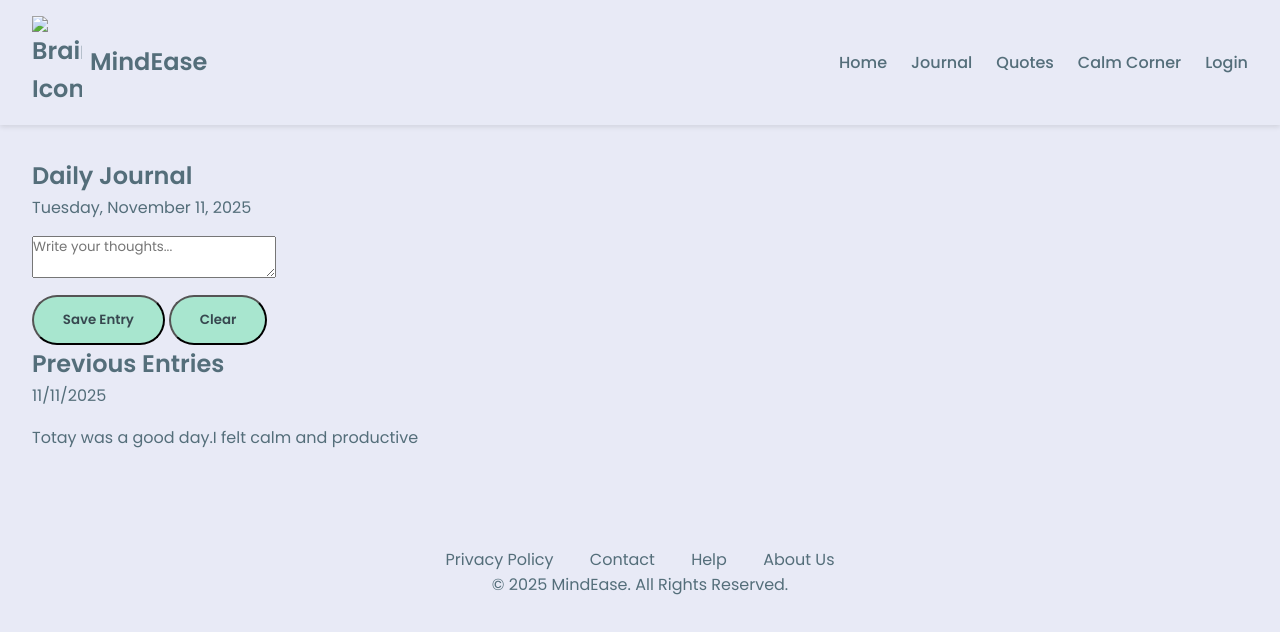
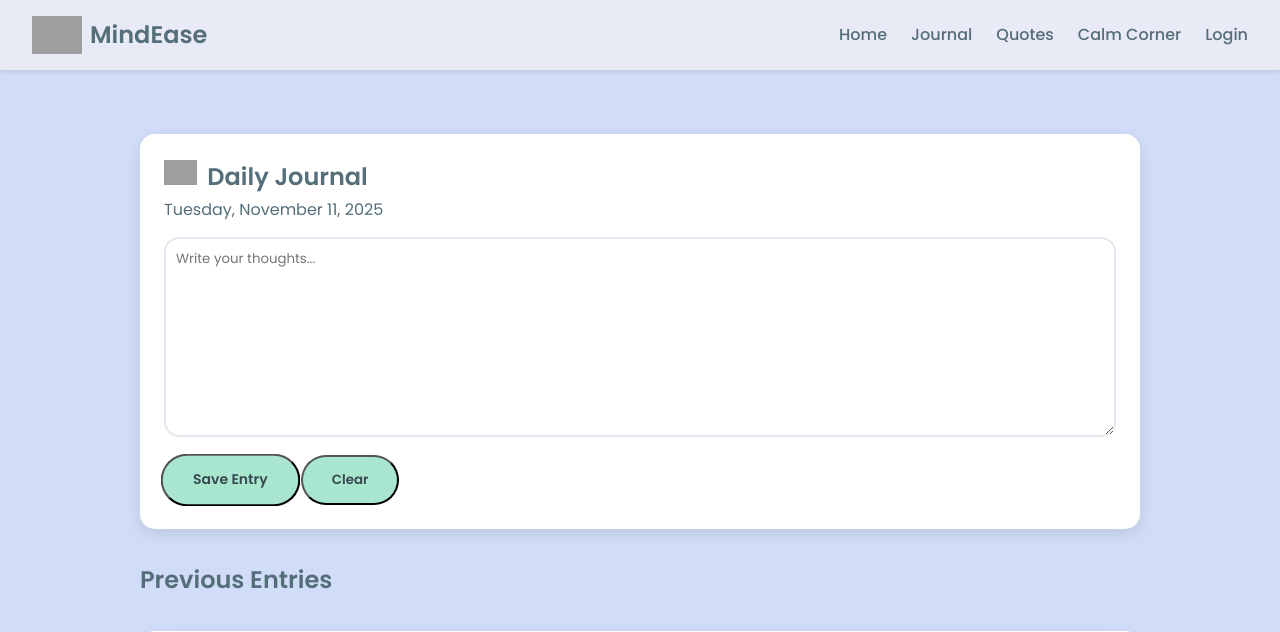
Before and after one commit to Pathum-Piyumal/MindEase, a PHP site: page /pages/journal.html in a window 1280 px wide. Shown: the top 632 px of the page. Before the commit the page ends 595 px from the top, so only its background shows below. Run offline with PHP 8.4, Linux system fonts and the light colour scheme; some libraries are stand-ins or nearby versions; grey boxes are pictures that could not be loaded.

Commit message:
updated calender icon and logo icon

```diff
--- a/public/css/journal.css
+++ b/public/css/journal.css
@@ -3,7 +3,8 @@ body {
 }
 
 .icon-calender {
-    height: 30px;
+    height: 25px;
+    margin-right: 10px;;
 }
 
 #entryText {
@@ -13,6 +14,16 @@ body {
     border-radius: 15px;
     border-color: #e2e8f0;
     border-width: 2px;
+}
+
+.content-box {
+  background: #ffffff;
+  padding: 1.5rem;
+  margin: 2rem auto;
+  max-width: 1000px;
+  border-radius: 15px;
+  box-shadow: 0 5px 15px rgba(0, 0, 0, 0.1);
+  text-align: center;
 }
 
 .save {
@@ -25,3 +36,15 @@ body {
     border-radius: 15px;
     text-align: left;
 }
+
+.entry-title {
+    display: flex;
+    width: 100%;
+}
+
+.entry-icon {
+    display: flex;
+    justify-content: end;
+    align-items: end;
+    padding:5px;
+}
--- a/public/pages/journal.html
+++ b/public/pages/journal.html
@@ -9,13 +9,13 @@
       rel="stylesheet"
     />
     <link rel="stylesheet" href="../css/style.css" />
-    <link rel="stylesheet" href="../css/feature-journal.css" />
+    <link rel="stylesheet" href="../css/journal.css" />
   </head>
   <body>
     <!-- Soft Blue -->
     <header>
       <div class="logo">
-        <img src="https://via.placeholder.com/30?text=🧠" alt="Brain Icon" />
+        <img src="/assets/icons/logo.png" alt="Brain Icon" />
         <span>MindEase</span>
       </div>
       <nav>
@@ -33,7 +33,13 @@
       <section class="section-jou" style="padding: 2rem; text-align: left">
         <div class="content-box" style="text-align: left">
           <div>
-            <h1>Daily Journal</h1>
+            <h1>
+              <img
+                src="/assets/journal-icons/calendar.svg"
+                class="icon-calender"
+                alt="Calender"
+              />Daily Journal
+            </h1>
           </div>
           <p id="currentDate" style="margin-bottom: 15px"></p>
           <div class="entryText">
@@ -51,7 +57,21 @@
         <div class="entry-card">
           <h2>Previous Entries</h2>
           <div class="content-box" style="text-align: left">
-            <p id="dateShort"></p>
+            <div class="entry-title">
+              <p id="dateShort"></p>
+              <div class="entry-icon">
+                <img
+                  src="/assets/journal-icons/pencil-square.svg"
+                  class="pencil-icon"
+                  alt="Pencil"
+                />
+                <img
+                  src="/assets/journal-icons/trash.svg"
+                  class="trash-icon"
+                  alt="Trash"
+                />
+              </div>
+            </div>
             <p style="margin-top: 1rem">
               Totay was a good day.I felt calm and productive
             </p>
```
Also changed, not shown: assets/journal-icons/calendar.svg (added), assets/journal-icons/pencil-square.svg (added), assets/journal-icons/trash.svg (added).
